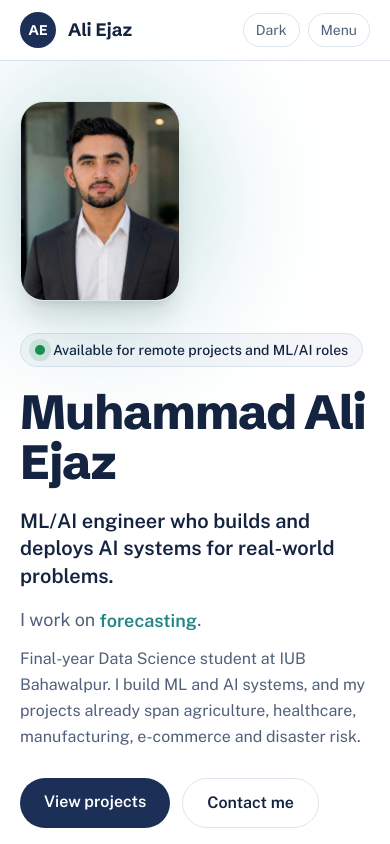
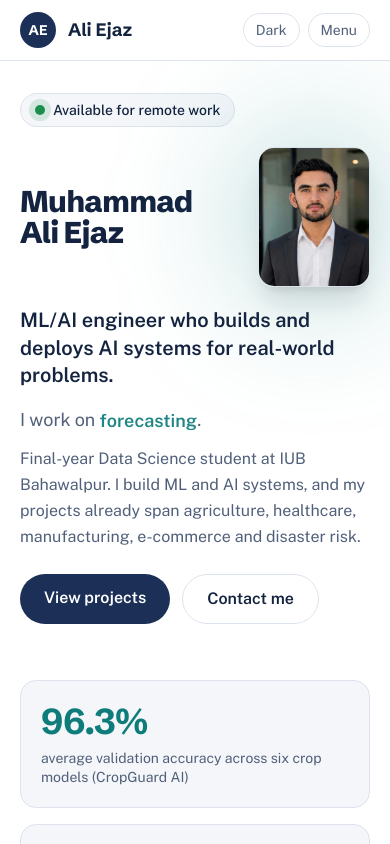
Before and after one commit to MuhammadAliEjaz1/portfolio, a React (Vite) app: page / in a window 390 px wide. Shown: the top 844 px of the page. Built offline with nearby package versions, Linux system fonts and the light colour scheme.

Commit message:
Same hero layout on phone and laptop

```diff
--- a/src/components/Hero.jsx
+++ b/src/components/Hero.jsx
@@ -31,13 +31,13 @@ function Rotator() {
 
 function Photo() {
   const [failed, setFailed] = useState(false)
-  const size = 'aspect-[4/5] w-40 sm:w-56 md:w-72'
+  const size = 'aspect-[4/5] w-28 sm:w-44 md:w-72'
 
   return (
     <div className={`relative ${size}`}>
       <div aria-hidden="true" className="glow absolute -inset-6 -z-10 rounded-full bg-accent/25 blur-3xl" />
       {failed ? (
-        <div className={`grid place-items-center rounded-3xl border border-line bg-brand font-display text-6xl font-extrabold text-on-brand ${size}`}>
+        <div className={`grid place-items-center rounded-2xl border border-line bg-brand font-display text-4xl font-extrabold md:rounded-3xl md:text-6xl text-on-brand ${size}`}>
           AE
         </div>
       ) : (
@@ -45,7 +45,7 @@ function Photo() {
           src="/ali.jpg"
           alt="Muhammad Ali Ejaz"
           onError={() => setFailed(true)}
-          className={`rounded-3xl border border-line object-cover shadow-xl ${size}`}
+          className={`rounded-2xl border border-line object-cover shadow-xl md:rounded-3xl ${size}`}
         />
       )}
     </div>
@@ -54,23 +54,37 @@ function Photo() {
 
 export default function Hero() {
   return (
-    <section id="top" className="mx-auto max-w-5xl px-5 pb-14 pt-10 sm:pb-20 sm:pt-16">
-      <div className="grid items-center gap-8 md:grid-cols-[1.25fr_1fr] md:gap-12">
-        <div className="order-2 md:order-1">
+    <section id="top" className="mx-auto max-w-5xl px-5 pb-14 pt-8 sm:pb-20 sm:pt-16">
+      <div className="grid grid-cols-[1fr_auto] items-center gap-x-4 gap-y-5 md:grid-cols-[1.25fr_1fr] md:gap-x-12">
         <a
           href="#contact"
-            className="rise mb-5 inline-flex items-center gap-2 rounded-full border border-line bg-surface px-3.5 py-1.5 text-sm font-medium"
+          className="rise col-span-2 col-start-1 row-start-1 inline-flex items-center gap-2 justify-self-start rounded-full border border-line bg-surface px-3.5 py-1.5 text-sm font-medium md:col-span-1"
         >
           <span className="relative flex h-2.5 w-2.5">
             <span className="pulse-dot absolute inline-flex h-full w-full rounded-full bg-[#1a8f4c] opacity-60" />
             <span className="relative inline-flex h-2.5 w-2.5 rounded-full bg-[#1a8f4c]" />
           </span>
-            Available for remote projects and ML/AI roles
+          <span className="sm:hidden">Available for remote work</span>
+          <span className="hidden sm:inline">Available for remote projects and ML/AI roles</span>
         </a>
-          <h1 className="rise font-display text-5xl font-extrabold leading-[1.05] tracking-tight sm:text-6xl lg:text-7xl">
-            Muhammad Ali Ejaz
+
+        <h1
+          className="rise col-start-1 row-start-2 font-display text-3xl font-extrabold leading-[1.05] tracking-tight sm:text-5xl md:text-6xl lg:text-7xl"
+          style={{ animationDelay: '0.08s' }}
+        >
+          <span className="block">Muhammad</span>
+          <span className="block">Ali Ejaz</span>
         </h1>
-          <p className="rise mt-5 max-w-xl text-xl font-semibold leading-snug sm:text-2xl" style={{ animationDelay: '0.12s' }}>
+
+        <div
+          className="rise col-start-2 row-start-2 md:row-span-3 md:row-start-1 md:justify-self-center"
+          style={{ animationDelay: '0.2s' }}
+        >
+          <Photo />
+        </div>
+
+        <div className="col-span-2 col-start-1 row-start-3 md:col-span-1">
+          <p className="rise max-w-xl text-xl font-semibold leading-snug sm:text-2xl" style={{ animationDelay: '0.12s' }}>
             ML/AI engineer who builds and deploys AI systems for real-world problems.
           </p>
           <p className="rise mt-4 text-lg text-muted" style={{ animationDelay: '0.24s' }}>
@@ -79,7 +93,7 @@ export default function Hero() {
           <p className="rise mt-3 max-w-xl leading-relaxed text-muted" style={{ animationDelay: '0.36s' }}>
             Final-year Data Science student at IUB Bahawalpur. I build ML and AI systems, and my projects already span agriculture, healthcare, manufacturing, e-commerce and disaster risk.
           </p>
-          <div className="rise mt-7 flex flex-wrap gap-3" style={{ animationDelay: '0.48s' }}>
+          <div className="rise mt-6 flex flex-wrap gap-3" style={{ animationDelay: '0.48s' }}>
             <a href="#projects" className="rounded-full bg-brand px-6 py-3 font-semibold text-on-brand">
               View projects
             </a>
@@ -87,10 +101,6 @@ export default function Hero() {
               Contact me
             </a>
           </div>
-        </div>
-
-        <div className="rise order-1 md:order-2 md:justify-self-center" style={{ animationDelay: '0.2s' }}>
-          <Photo />
         </div>
       </div>
 
```
Lines whose indentation alone changed are shown as unchanged.
